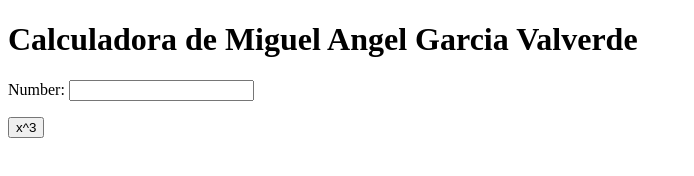
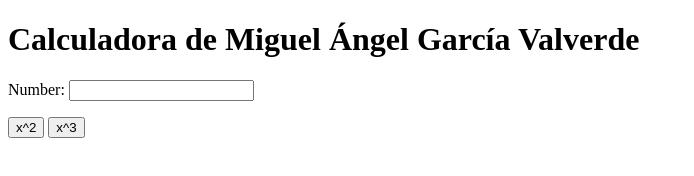
Before and after one commit to mavalver/my_calculator_2, a plain HTML site: page index.html in a window 1280 px wide. Shown: the whole page, without its empty margins (0-694 px from the left). Drawn offline with Linux system fonts and the light colour scheme.

Commit message:
x^2 button

```diff
--- a/index.html
+++ b/index.html
@@ -5,13 +5,18 @@
 		<meta charset="utf-8">
 	</head>
 	<body>
-		<h1>Calculadora de Miguel Angel Garcia Valverde</h1>
+		<h1>Calculadora de Miguel Ángel García Valverde</h1>
 		Number:
 		<input type="text" id="n1">
 		<p>
+			<button onclick="square()"> x^2 </button>
 			<button onclick="cube()"> x^3 </button>
 		</p>
 		<script type="text/javascript">
+			function square() {
+				var num = document.getElementById("n1");
+				num.value = Math.pow(num.value, 2);
+			}
 			function cube() {
 				var num = document.getElementById("n1");
 				num.value = Math.pow(num.value, 3);
```
